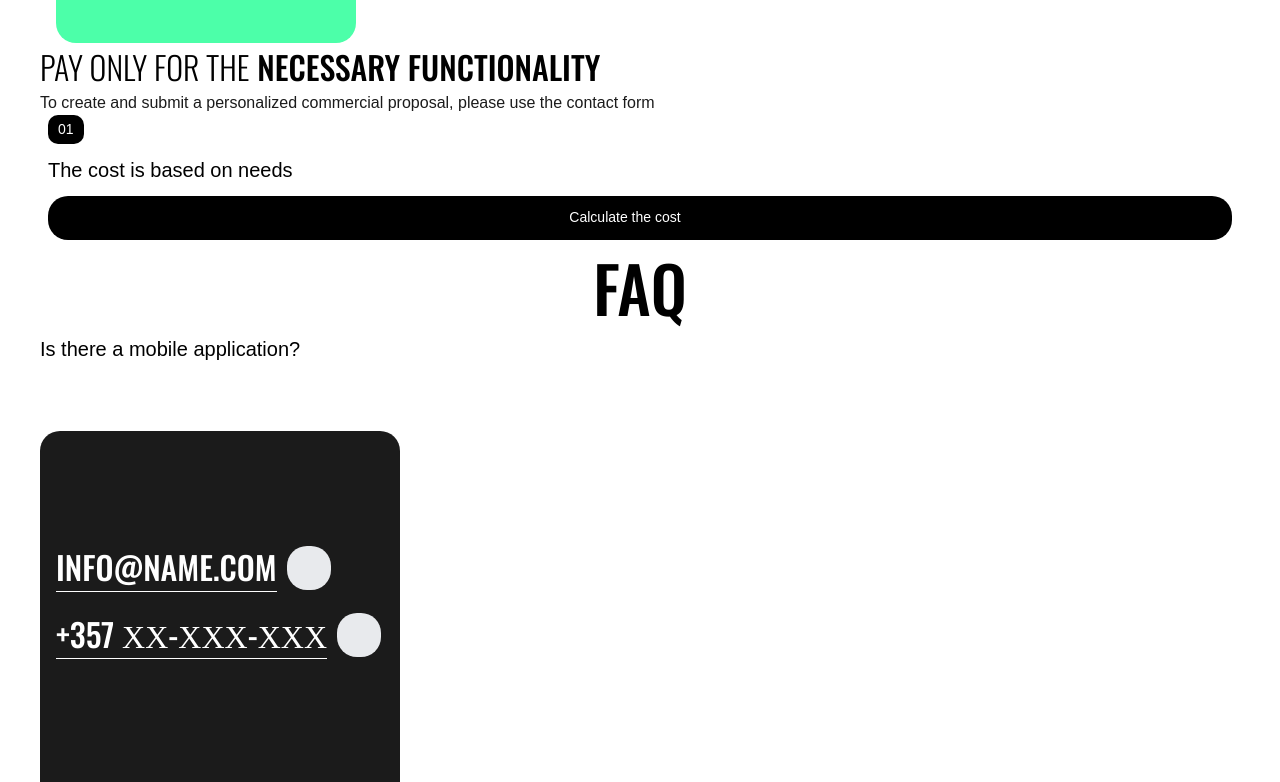
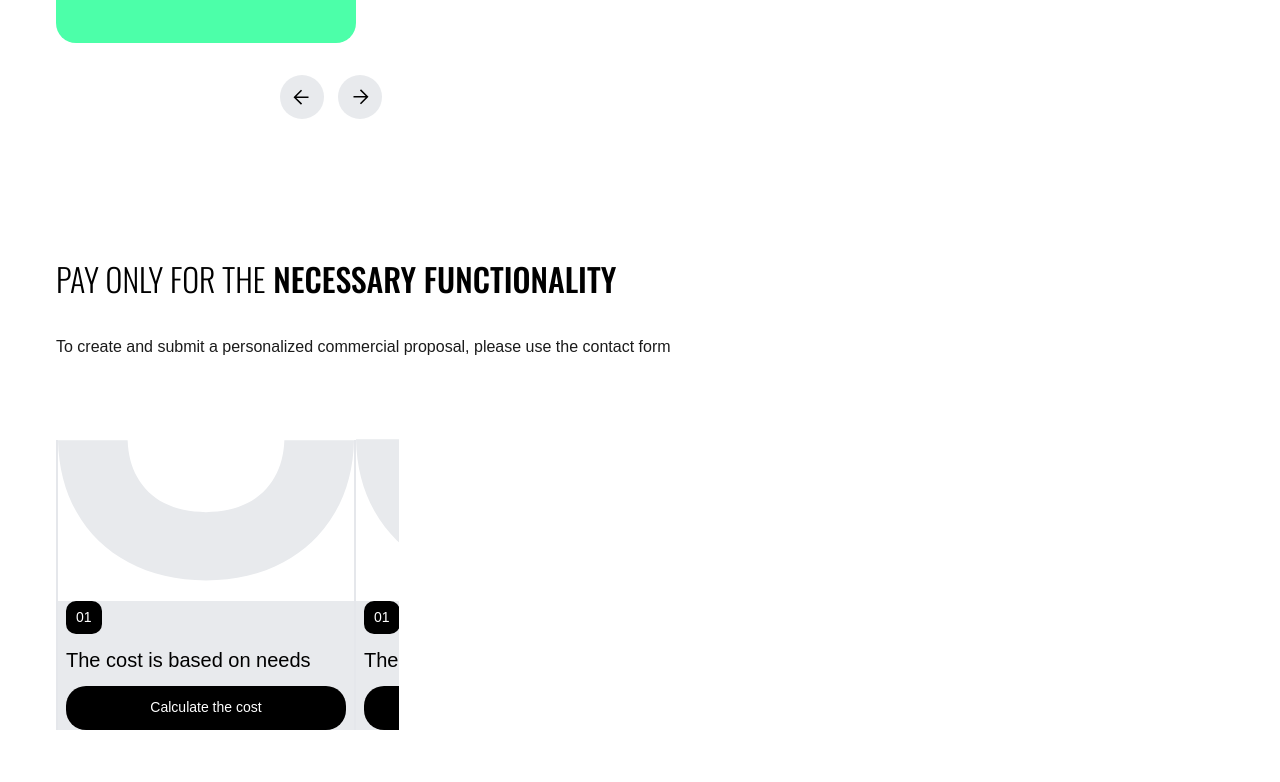
Before and after one commit to NickPodguzov993/b2b-ids-landing, a React (Vite) app: page / in a window 1280 px wide. Shown: the part 5878-6660 px from the top of the page. Built offline with nearby package versions, Linux system fonts and the light colour scheme; what tailwindcss-animated would draw is missing.

Commit message:
'initial'

```diff
--- a/src/components/MainPage/Components/PayOnly.tsx
+++ b/src/components/MainPage/Components/PayOnly.tsx
@@ -1,33 +1,124 @@
+import half from '../../../../public/assets/MainPage/Mobile/half.svg'
 
 
 const PayOnly = () => {
     return (
-        <div>
-            <div><span
+        <div className='mt-[120px] '>
+            <div className='p-4'><span
                 className="text-black text-[32px] font-light font-['Oswald'] uppercase">Pay only for the</span><span
                 className="text-black text-[32px] font-medium font-['Oswald'] uppercase"> necessary functionality</span>
             </div>
-            <div className="text-[#1b1b1b] text-base font-normal font-['Arial']">To create and submit a personalized
+            <div className="text-[#1b1b1b] text-base font-normal p-4 font-['Arial']">To create and submit a
+                personalized
                 commercial proposal, please use the contact form
             </div>
-            <div className="#e8eaed">
-                <div className="self-stretch h-[124px] px-2 flex-col justify-start items-start gap-3 flex">
+
+
+            {/* <div className='border-l-2 border-r-2'>
+                            <div >
+                                <img src={half}/>
+                            </div>
+
+                        <div className="bg-[#e8eaed] mt-[20px]  relative">
+                            <div className="self-stretch  px-2 flex-col justify-start items-start gap-3 flex">
                                 <div
                                     className="h-[33px] px-2.5 py-[5px] bg-black rounded-[10px] justify-center items-center gap-2.5 inline-flex">
                                     <div className="text-white text-sm font-normal font-['Arial'] leading-snug">01</div>
                                 </div>
-                    <div className="self-stretch text-black text-xl font-normal font-['Arial']">The cost is based on
+                                <div className="self-stretch text-black text-xl font-normal font-['Arial']">The cost is
+                                    based on
                                     needs
                                 </div>
                                 <div
                                     className="self-stretch h-11 px-8 py-4 bg-black rounded-[20px] justify-center items-center gap-2.5 inline-flex">
-                        <div className="text-white text-sm font-normal font-['Arial'] leading-snug">Calculate the cost
+                                    <div
+                                        className="text-white text-sm font-normal font-['Arial'] leading-snug">Calculate
+                                        the cost
                                     </div>
                                     <div className="w-5 h-5 relative"/>
+
+                                </div>
+                            </div>
+                        </div>
+                        </div>*/}
+
+
+            <div className="w-[343px] h-[701px] flex-col ml-4 justify-start items-start gap-8 inline-flex">
+
+                <div className=" w-full  justify-start items-start inline-flex flex-col overflow-y-hidden">
+                    <div className="flex flex-row h-[500px]   mt-[40px]">
+                        <div
+                            className="w-[300px] h-[340px] origin-top-left  flex-col justify-center items-center inline-flex">
+                            <div className='border-l-2 border-r-2'>
+                                <div>
+                                    <img src={half}/>
+                                </div>
+
+                                <div className="bg-[#e8eaed] mt-[20px]  relative">
+                                    <div className="self-stretch  px-2 flex-col justify-start items-start gap-3 flex">
+                                        <div
+                                            className="h-[33px] px-2.5 py-[5px] bg-black rounded-[10px] justify-center items-center gap-2.5 inline-flex">
+                                            <div
+                                                className="text-white text-sm font-normal font-['Arial'] leading-snug">01
+                                            </div>
+                                        </div>
+                                        <div className="self-stretch text-black text-xl font-normal font-['Arial']">The
+                                            cost is
+                                            based on
+                                            needs
+                                        </div>
+                                        <div
+                                            className="self-stretch h-11 px-8 py-4 bg-black rounded-[20px] justify-center items-center gap-2.5 inline-flex">
+                                            <div
+                                                className="text-white text-sm font-normal font-['Arial'] leading-snug">Calculate
+                                                the cost
+                                            </div>
+
                                         </div>
                                     </div>
                                 </div>
                             </div>
+                        </div>
+                        <div
+                            className="w-[300px] h-[340px] origin-top-left  flex-col justify-center items-center inline-flex">
+                            <div className=' border-r-2'>
+                                <div>
+                                    <img src={half}/>
+                                </div>
+
+                                <div className="bg-[#e8eaed] mt-[20px]  relative">
+                                    <div className="self-stretch  px-2 flex-col justify-start items-start gap-3 flex">
+                                        <div
+                                            className="h-[33px] px-2.5 py-[5px] bg-black rounded-[10px] justify-center items-center gap-2.5 inline-flex">
+                                            <div
+                                                className="text-white text-sm font-normal font-['Arial'] leading-snug">01
+                                            </div>
+                                        </div>
+                                        <div className="self-stretch text-black text-xl font-normal font-['Arial']">The
+                                            cost is
+                                            based on
+                                            needs
+                                        </div>
+                                        <div
+                                            className="self-stretch h-11 px-8 py-4 bg-black rounded-[20px] justify-center items-center gap-2.5 inline-flex">
+                                            <div
+                                                className="text-white text-sm font-normal font-['Arial'] leading-snug">Calculate
+                                                the cost
+                                            </div>
+
+                                        </div>
+                                    </div>
+                                </div>
+                            </div>
+                        </div>
+
+                    </div>
+                </div>
+            </div>
+
+
+        </div>
+
     );
 };
 
--- a/src/components/MainPage/Components/Reviews.tsx
+++ b/src/components/MainPage/Components/Reviews.tsx
@@ -44,8 +44,18 @@ const Reviews = () => {
                                 </div>
                             </div>
                         </div>
+
                     </div>
 
+                </div>
+            </div>
+            <div className='flex mt-8 ml-[240px]'>
+                <div className=" bg-[#e8eaed] w-[44px] h-[44px] rounded-3xl">
+                    <div className='mt-[10px] ml-[9px]'><img src={arrow}/></div>
+
+                </div>
+                <div className=" bg-[#e8eaed] w-[44px] h-[44px] ml-[14px] rounded-3xl">
+                    <div className='mt-[9px] pl-[9px] rotate-180'><img src={arrow}/></div>
                 </div>
             </div>
         </div>
--- a/src/components/MainPage/MainPage.tsx
+++ b/src/components/MainPage/MainPage.tsx
@@ -14,8 +14,7 @@ const MainPage = () => {
 
 
     return (
-        <div
-           >
+        <div>
             <About/>
             <MoreBenefits/>
             <Tools/>
```
Also changed, not shown: public/assets/MainPage/Mobile/half.svg (added). Lines whose indentation alone changed are shown as unchanged.
